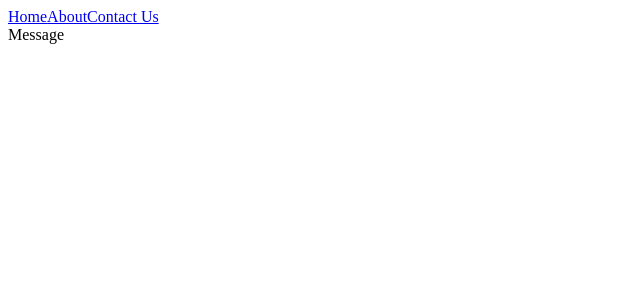
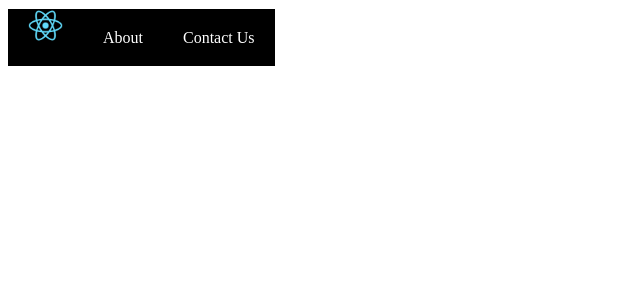
Before and after one commit to ManasiPatil2117/React-Practice, a React (Create React App) app in the folder test-app/: page / in a window 1280 px wide. Shown: the top 300 px of the page, without its empty margins (0-640 px from the left). Built offline with nearby package versions, Linux system fonts and the light colour scheme; a web font is replaced by a local one.

Commit message:
img as a link

```diff
--- a/test-app/src/App.js
+++ b/test-app/src/App.js
@@ -4,15 +4,15 @@ import Contact from './Contact'
 function App() {
     return(
     <BrowserRouter>
-    <nav>
+    <>
         {/* <a href="/">Home</a>
         <a href="/about">About</a>
         <a href="/contact">Contact us</a> */}
         {/* Instead of a href use LINK as it will loads the links very faster */}
-        <Link to="/">Home</Link>
-        <Link to="/about">About</Link>
-        <Link to="/contact">Contact Us</Link>
-    </nav>
+        <Link to="/" className="link"><img src="./logo192.png" alt="" width={35}/></Link>
+        <Link to="/about" className="link">About</Link>
+        <Link to="/contact" className="link">Contact Us</Link>
+    </ >
         <Routes>
             <Route path="/" element={<div>Message</div>}></Route>
             <Route path="/about" element={<About/>}/>
--- a/test-app/src/index.css
+++ b/test-app/src/index.css
@@ -2,3 +2,11 @@
     color: red;
     font-family: 'Edu QLD Beginner', cursive;
 }
+
+.link
+{
+    text-decoration: none;
+    padding: 20px;
+    background-color: black;
+    color: white;
+}
```
